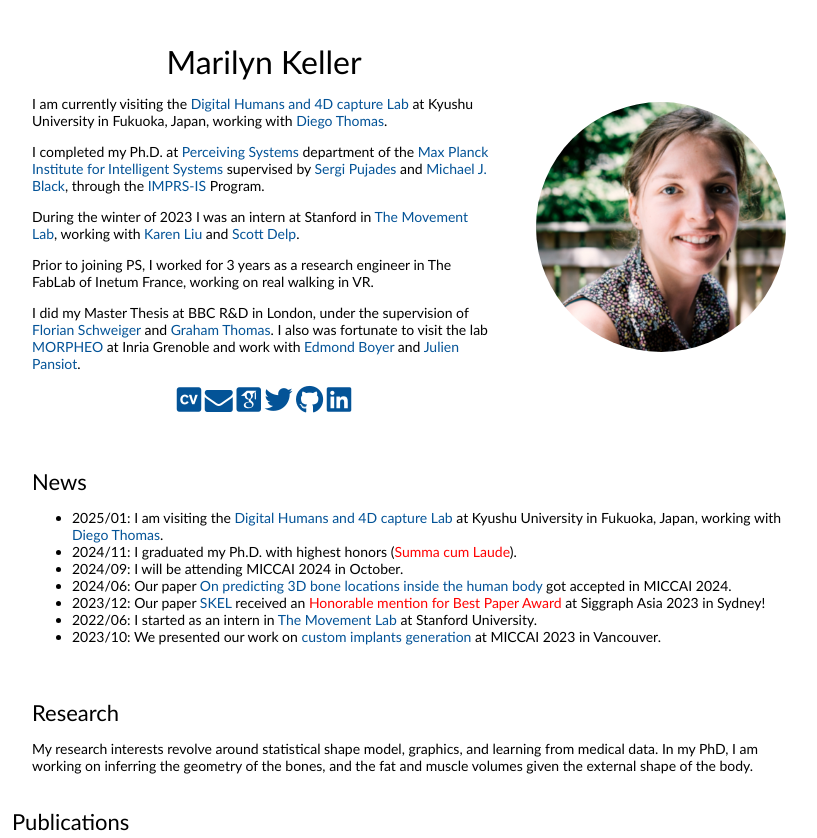
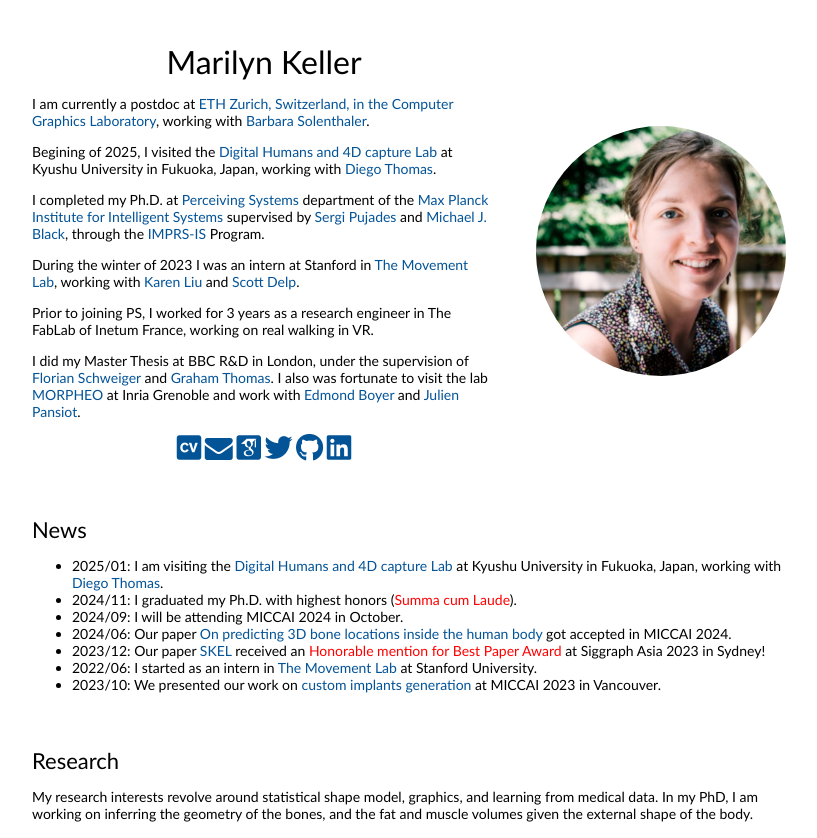
Before and after one commit to MarilynKeller/MarilynKeller.github.io, a plain HTML site: page index.html in a window 1280 px wide. Shown: the top 838 px of the page, without its empty margins (228-1045 px from the left). Drawn offline with nearby package versions, Linux system fonts and the light colour scheme; files whose address does not match are found by name.

Commit message:
Update index.html

```diff
--- a/index.html
+++ b/index.html
@@ -33,7 +33,8 @@
                   <p style="text-align:center">
                     <name>Marilyn Keller</name>
                   </p>
-                  <p> I am currently visiting the <a href="https://diegothomas.github.io/DigitalHumans-lab/index.html">Digital Humans and 4D capture Lab</a> at Kyushu University in Fukuoka, Japan, working with <a href="https://sites.google.com/site/diegotthomas/home">Diego Thomas</a>.</p>
+                  <p> I am currently a postdoc at <a href="https://cgl.ethz.ch/" target="_blank">ETH Zurich, Switzerland, in the Computer Graphics Laboratory</a>, working with <a href="https://people.inf.ethz.ch/~sobarbar/solenthaler.html" target="_blank">Barbara Solenthaler</a>. </p>
+                  <p> Begining of 2025, I visited the <a href="https://diegothomas.github.io/DigitalHumans-lab/index.html">Digital Humans and 4D capture Lab</a> at Kyushu University in Fukuoka, Japan, working with <a href="https://sites.google.com/site/diegotthomas/home">Diego Thomas</a>.</p>
                   <p>I completed my Ph.D. at
                     <a href="https://ps.is.tuebingen.mpg.de/">Perceiving Systems</a> department of the
                     <a href="https://is.mpg.de/">Max Planck Institute for Intelligent Systems</a>
```
